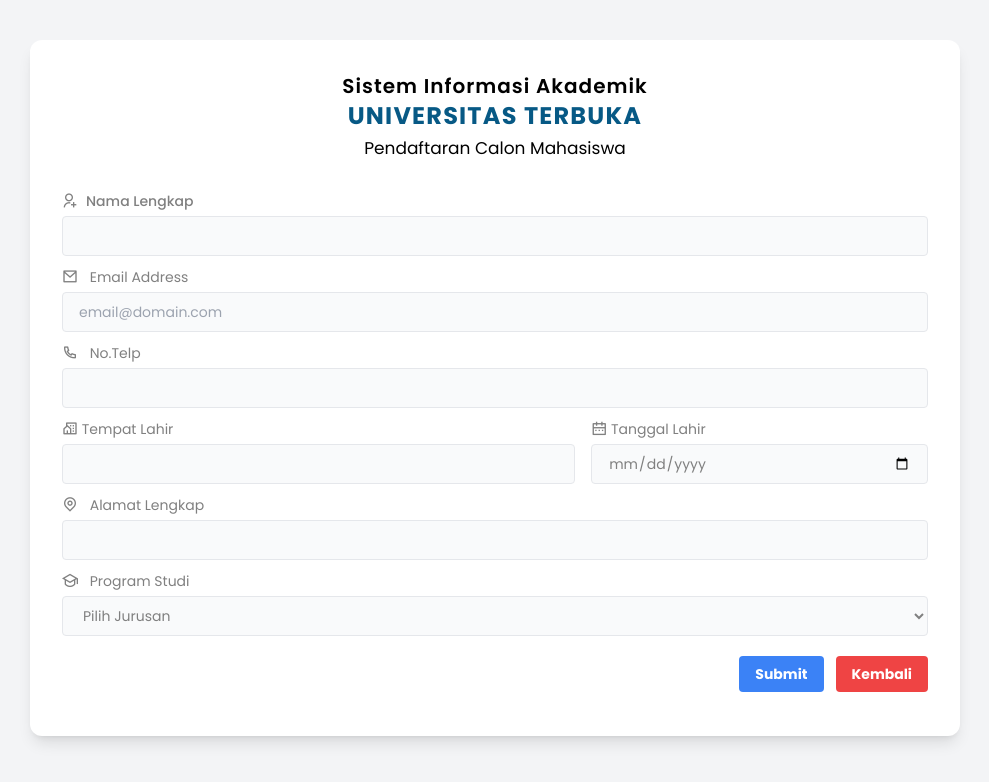
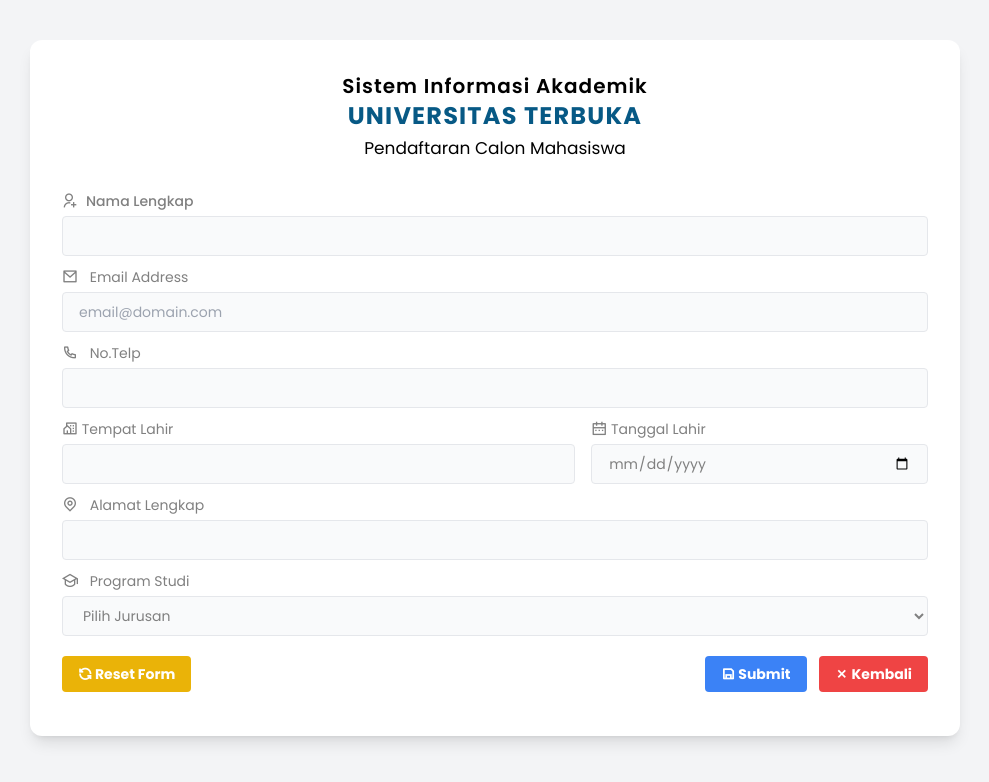
Before and after one commit to Fajarshodiq1/SalutLandingPage, a website: page form.html in a window 1280 px wide. Shown: the whole page, without its empty margins (145-1134 px from the left). Drawn offline with nearby package versions, Linux system fonts and the light colour scheme.

Commit message:
first commit

```diff
--- a/form.html
+++ b/form.html
@@ -43,7 +43,7 @@
                 class="grid gap-4 gap-y-2 text-sm grid-cols-1 md:grid-cols-5"
               >
                 <div class="md:col-span-5">
-                    <form method="POST" action="https://script.google.com/macros/s/AKfycbzu_BgqmjjL2U7Jq7qSN63c3inxTZwd_35j2xI3gWvA5NEWKFzeemuPav925QA1yoiL/exec">
+                    <form id="myForm" method="POST" action="https://script.google.com/macros/s/AKfycbzu_BgqmjjL2U7Jq7qSN63c3inxTZwd_35j2xI3gWvA5NEWKFzeemuPav925QA1yoiL/exec">
                         <label for="nama" class="font-medium"
                           ><i class="ri-user-add-line text-base mr-2"></i>Nama
                           Lengkap</label
@@ -150,16 +150,24 @@
                           <option value="lainnya">Lainnya</option>
                         </select>
                       </div>
-                      <div class="md:col-span-5 text-right">
+                      <div class="md:col-span-5 text-right flex justify-between">
+                        <div class="inline-flex items-end my-3">
+                            <a href="" onclick="resetForm()" class="cursor-pointer inline-block bg-yellow-500 hover:bg-yellow-600 text-white font-bold py-2 px-4 rounded">
+                                <i class="ri-loop-left-line"></i>
+                                Reset Form</a>
+                        </div>
                         <div class="inline-flex items-end gap-x-3 my-3">
                           <button
-                            class="bg-blue-500 hover:bg-blue-700 text-white font-bold py-2 px-4 rounded"
+                            id="submitBtn"
+                            class="bg-blue-500 hover:bg-blue-600 text-white font-bold py-2 px-4 rounded"
                             type="submit"
                             value="Simpan Data"
                           >
+                          <i class="ri-save-line"></i>
                             Submit
                           </button>
-                          <a href="index.html" class="inline-block bg-red-500 hover:bg-blue-700 text-white font-bold py-2 px-4 rounded">
+                          <a href="index.html" class="inline-block bg-red-500 hover:bg-red-600 text-white font-bold py-2 px-4 rounded">
+                            <i class="ri-close-line"></i>
                               Kembali
                           </a>
                         </div>
@@ -183,5 +191,11 @@
         </a> -->
       </div>
     </div>
+    <!-- scripts -->
+    <script>
+        function resetForm() {
+         document.getElementById("myForm").reset();
+}
+    </script>
   </body>
 </html>
```
Also changed, not shown: dist/output.css.
